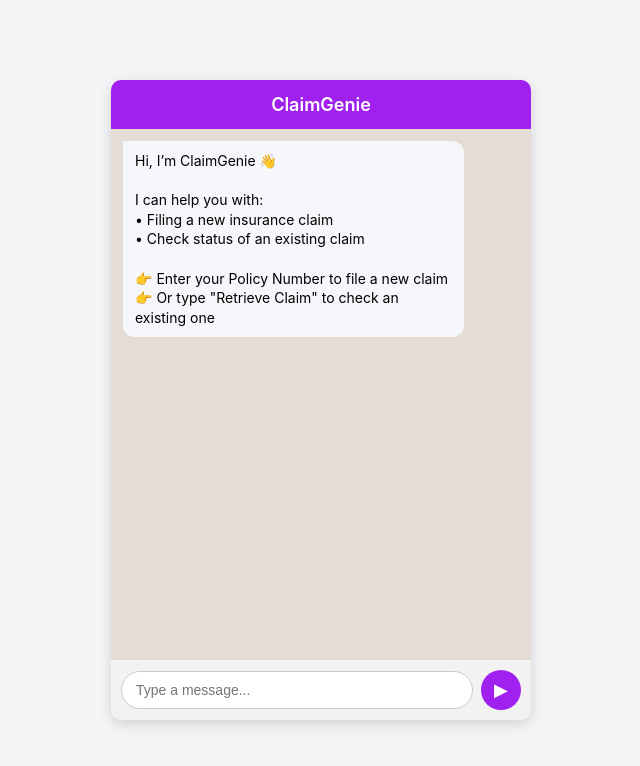
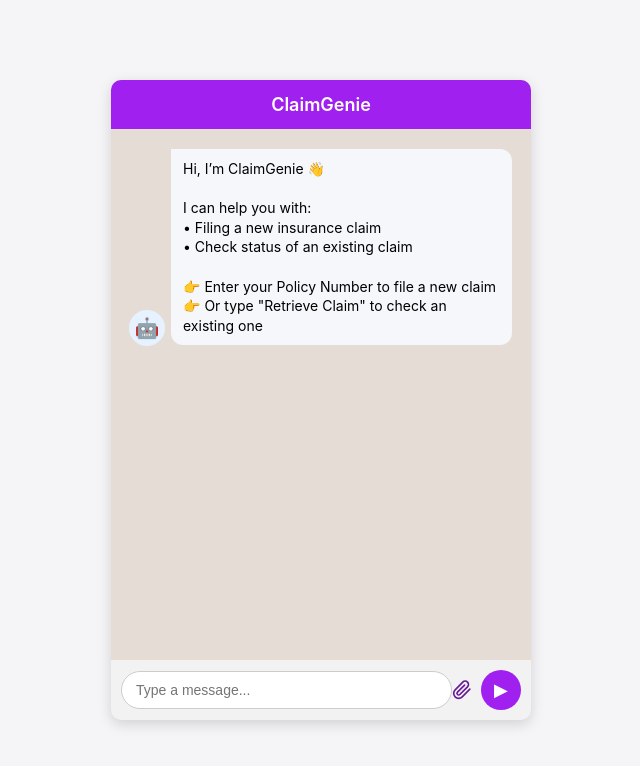
Before and after one commit to JanakiYenumul/ClaimGenie, a React (Create React App) app in the folder claim-genie-ui/: page /chat in a window 1280 px wide. Shown: the top 766 px of the page, without its empty margins (319-959 px from the left). Built offline with nearby package versions, Linux system fonts and the light colour scheme.

Commit message:
Update ClaimGenie.jsx

```diff
--- a/claim-genie-ui/src/components/ClaimGenie.jsx
+++ b/claim-genie-ui/src/components/ClaimGenie.jsx
@@ -2,7 +2,9 @@ import { useState, useEffect, useRef } from "react";
 import axios from "axios";
 import "./ClaimGenie.css";
 
-const API_URL = "https://zany-engine-97w7wpjg94w93xgjj-5000.app.github.dev/api/chat";
+const API_URL = "https://legendary-space-carnival-gg4vwjqxgj5cwr6p-5000.app.github.dev/api/chat";
+//const API_URL = "https://zany-engine-97w7wpjg94w93xgjj-5000.app.github.dev/api/chat";
+
 
 export default function ClaimGenie() {
     const [messages, setMessages] = useState([
@@ -64,11 +66,28 @@ export default function ClaimGenie() {
                 <div className="cg-header">ClaimGenie</div>
 
                 <div className="cg-messages">
-                    {messages.map((m, i) => (
+                    {/* {messages.map((m, i) => (
                         <div key={i} className={`cg-bubble ${m.from}`}>
                             {m.text}
                         </div>
-                    ))}
+                    ))} */}
+
+                    {messages.map((m, i) => (
+<div key={i} className={`cg-message-row ${m.from}`}>
+   {/* Bot Avatar */}
+   {m.from === "bot" && (
+<div className="cg-avatar bot-avatar">🤖</div>
+   )}
+   {/* Message Bubble */}
+<div className={`cg-bubble ${m.from}`}>
+     {m.text}
+</div>
+   {/* User Avatar */}
+   {m.from === "user" && (
+<div className="cg-avatar user-avatar">👤</div>
+   )}
+</div>
+))}
                     <div ref={bottomRef} />
                 </div>
 
@@ -80,6 +99,43 @@ export default function ClaimGenie() {
                         onChange={e => setInput(e.target.value)}
                         onKeyDown={handleKey}
                     />
+
+                    <label className="cg-upload-btn">
+<svg
+   width="20"
+   height="20"
+   viewBox="0 0 24 24"
+   fill="none"
+   stroke="currentColor"
+   strokeWidth="2"
+   strokeLinecap="round"
+   strokeLinejoin="round"
+>
+<path d="M21.44 11.05l-9.19 9.19a6 6 0 01-8.49-8.49l9.19-9.19a4 4 0 015.66 5.66l-9.19 9.19a2 2 0 01-2.83-2.83l8.49-8.48"/>
+</svg>
+<input
+   type="file"
+   hidden
+   onChange={(e) => {
+     const file = e.target.files[0];
+     if (file) {
+       console.log("Uploaded:", file.name);
+     }
+   }}
+ />
+</label>
+
+                    {/* <label className="cg-upload-btn"> +
+                        <input
+                            type="file"
+                            onChange={(e) => {
+                                const file = e.target.files[0];
+                                if (file) {
+                                    console.log("Uploaded : ", file.name);
+                                }
+                            }}
+                        />
+                    </label> */}
                     <button className="cg-send-btn" onClick={sendMessage}>▶</button>
                 </div>
             </div>
```
